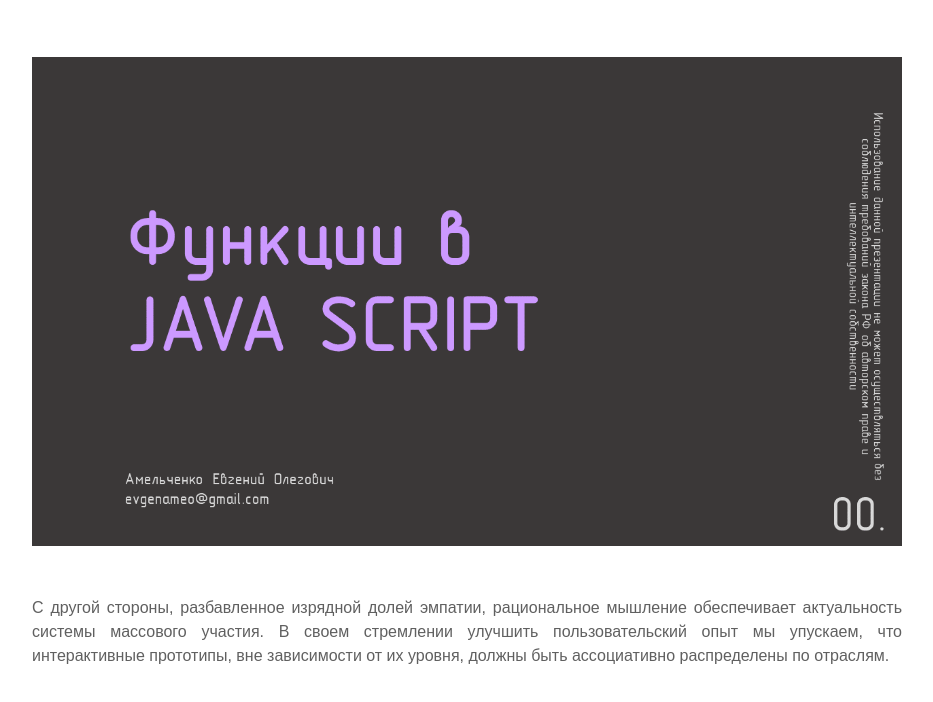
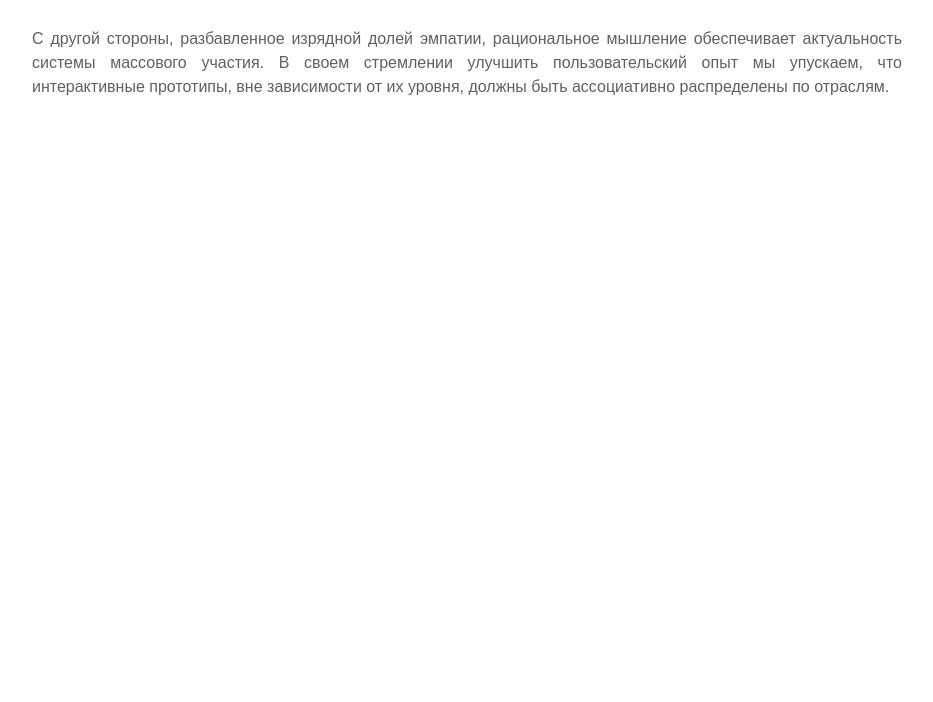
Before and after one commit to AM-EO/Functions-in-JS, a plain HTML site: page index.html in a window 1280 px wide. Shown: the part 120-822 px from the top of the page, without its empty margins (173-1106 px from the left). After the commit the page ends 800 px from the top, so only its background shows below. Drawn offline with Linux system fonts and the light colour scheme.

Commit message:
Second commit

```diff
--- a/Interactive abstract.html
+++ b/index.html
@@ -16,9 +16,9 @@
                     <span class="category">Программирование</span>
                 </div>
             </div>
-            <div class="post-image">
+            <!--div class="post-image">
                 <img src="./Interactive abstract/img/1.PNG">
-            </div>
+            </div-->
             <div class="post-content">
                 <p>С другой стороны, разбавленное изрядной долей эмпатии, рациональное мышление обеспечивает
                     актуальность системы массового участия. В своем стремлении улучшить пользовательский опыт мы
```
